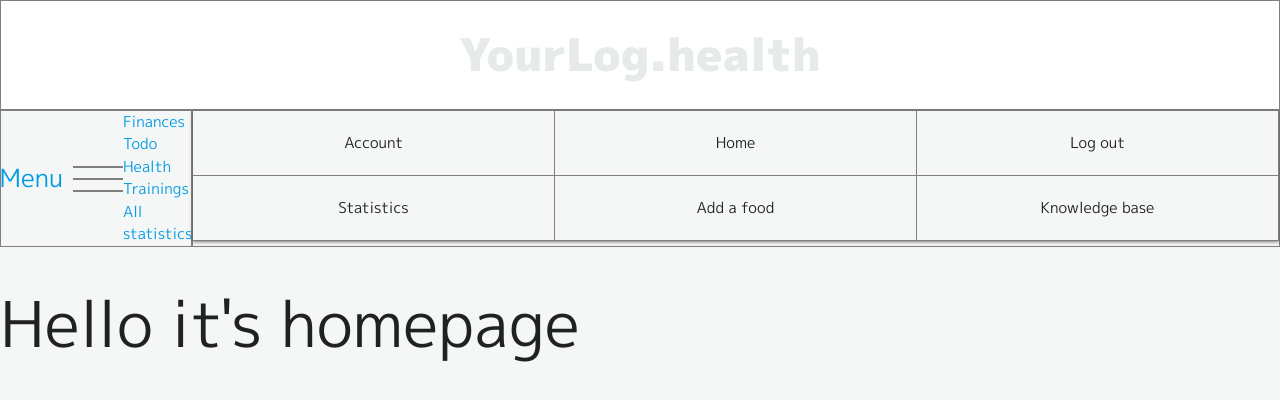
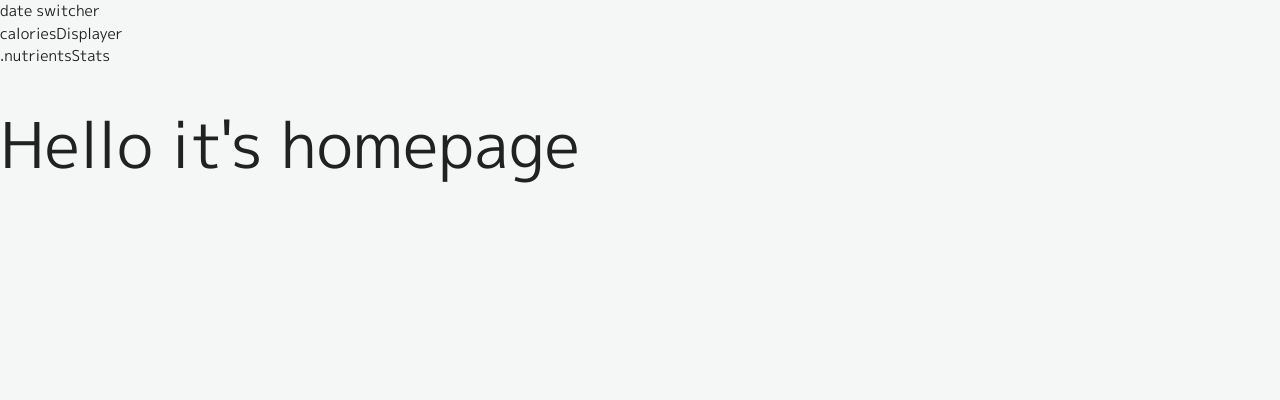
Before and after one commit to VladimirLysenkoIT/Your_Log, a React (Create React App) app: page / in a window 1280 px wide. Shown: the top 400 px of the page. Built offline with nearby package versions, Linux system fonts and the light colour scheme.

Commit message:
a small ajustements of home scene

```diff
--- a/src/applications/health/scenes/home/index.jsx
+++ b/src/applications/health/scenes/home/index.jsx
@@ -1,14 +1,19 @@
-import React from 'react';
-import {Header} from '../../components/header/index';
-import { BodyContentBox } from '../../components/bodyContentBox';
+import React from "react";
+import { BodyContentBox } from "../../components/bodyContentBox";
+
+import "./style.scss";
 
 export const Home = () => {
   return (
     <div className="">
-            <Header />
-            <BodyContentBox customClass={'home'}>
+      <BodyContentBox customClass={"home"}>
+
+        <div className="dateSwitcher">date switcher</div>
+        <div className="caloriesAndNUtrients"></div>
+        <div className="caloriesDisplayer">caloriesDisplayer</div>
+        .nutrientsStats
         <h1>Hello it's homepage</h1>
       </BodyContentBox>
     </div>
   );
-}
+};
--- /dev/null
+++ b/src/applications/health/scenes/home/style.scss
@@ -0,0 +1,15 @@
+.productListWrapper {
+
+  ul{
+
+    li{
+      cursor: pointer;
+      list-style-type: none;
+      padding: 10px 20px;
+      width: 100%;
+      background: gray;
+      margin-bottom: 1px;
+      text-align: center;
+    }
+  }
+}
```
Lines whose indentation alone changed are shown as unchanged.
